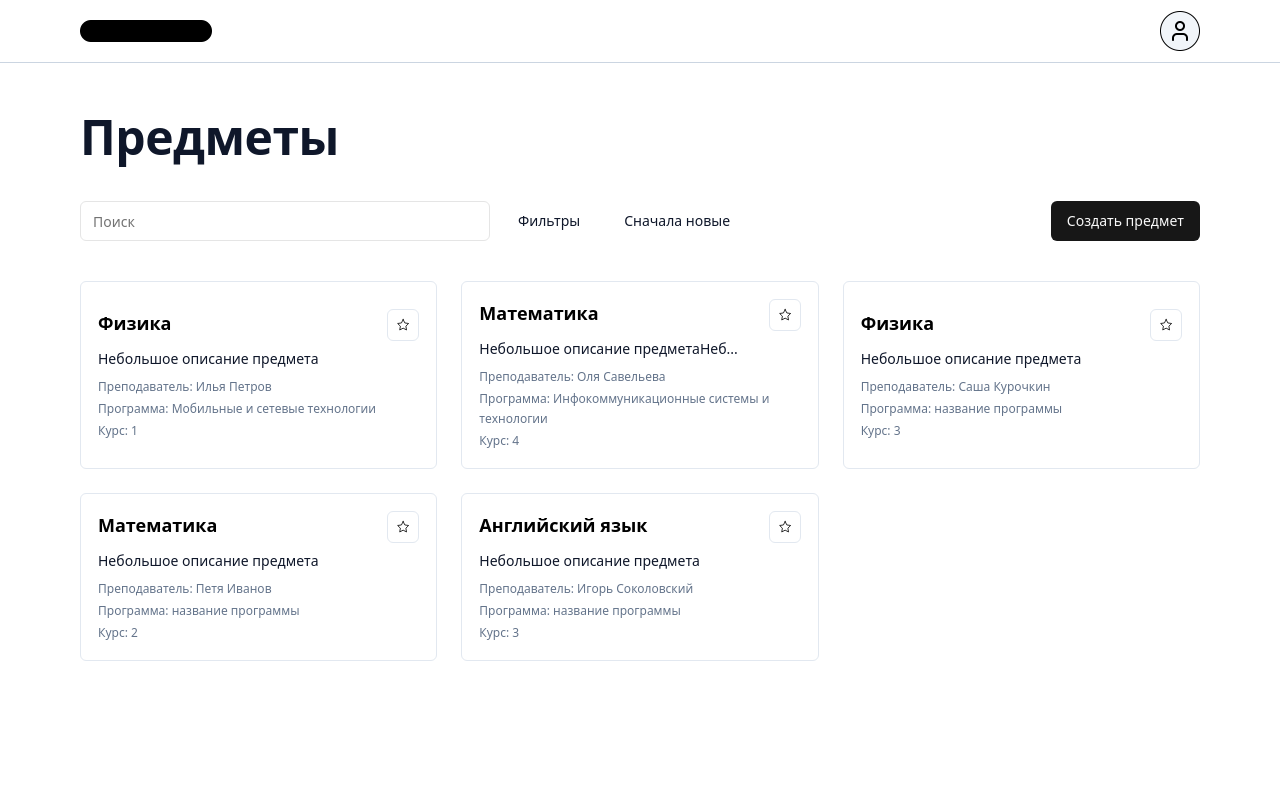
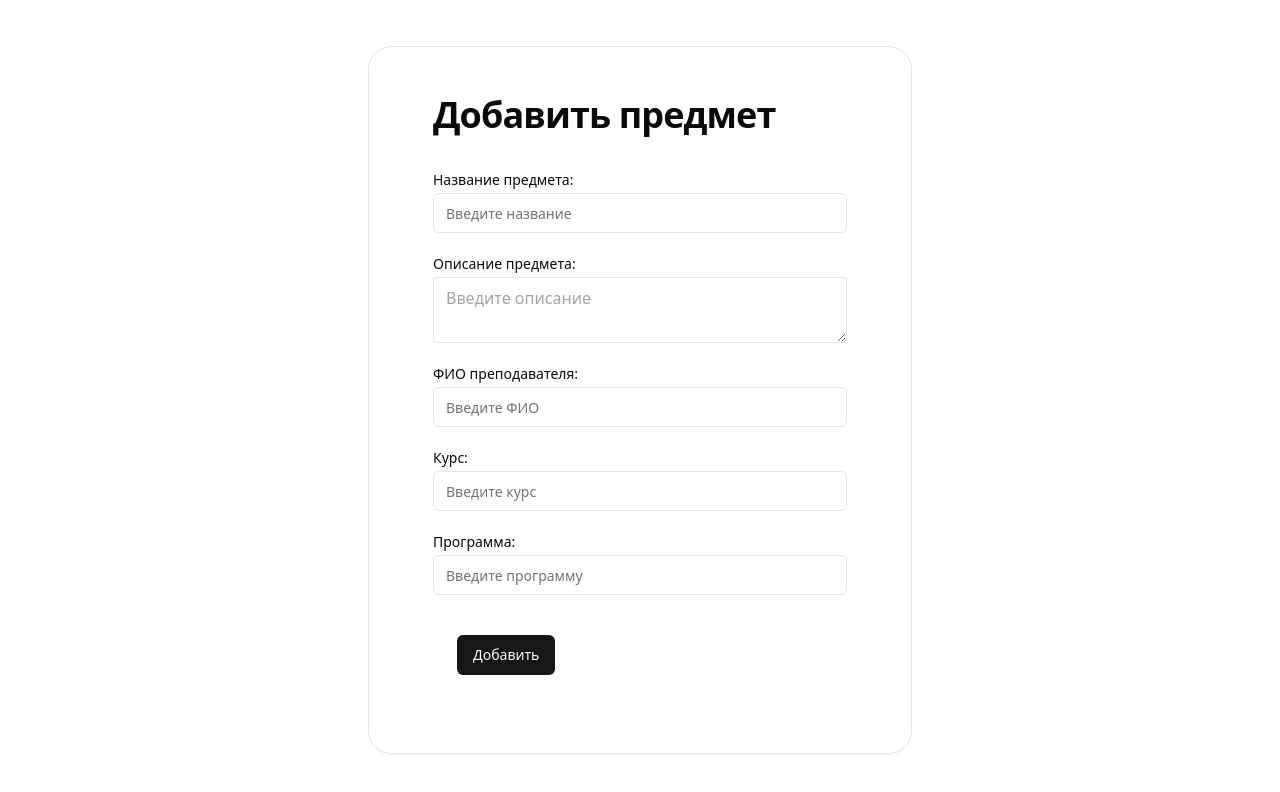
Before and after one commit to fedorova-m/edumat_frontend, a React (Vite) app: page / in a window 1280 px wide. Shown: the top 792 px of the page. Built offline with nearby package versions, Linux system fonts and the light colour scheme.

Commit message:
WIP added new card

```diff
--- a/src/App.tsx
+++ b/src/App.tsx
@@ -1,13 +1,16 @@
-import "./App.css"
-import SubjectPage from "./pages/SubjectsPage/subjectsPage"
-import { LoginPage } from "./pages/LoginPage/loginPage"
+import "./App.css";
+// import SubjectPage from "./pages/SubjectsPage/subjectsPage"
+// import { LoginPage } from "./pages/LoginPage/loginPage"
+import AddSubject from "./components/AddSubject/addSubject";
+
 function App() {
   return (
     <div className="App">
       {/* <LoginPage /> */}
-      <SubjectPage />
+      {/* <SubjectPage /> */}
+      <AddSubject />
     </div>
-  )
+  );
 }
 
-export default App
+export default App;
--- /dev/null
+++ b/src/components/AddSubject/addSubject.tsx
@@ -0,0 +1,139 @@
+import { Button } from "@/components/ui/button"; // Импортируем компонент Button
+import {
+  Card,
+  CardContent,
+  CardFooter,
+  CardHeader,
+  CardTitle,
+} from "@/components/ui/card"; // Импортируем компоненты для карточки
+import { Input } from "@/components/ui/input"; // Импортируем поле ввода
+import { Label } from "@/components/ui/label"; // Импортируем метки
+import { useState } from "react"; // Импортируем хук useState
+
+type AddSubjectCardProps = {
+  page: string;
+};
+
+const AddSubjectCard: React.FC<AddSubjectCardProps> = ({ page }) => {
+  const [subjectName, setSubjectName] = useState("");
+  const [description, setDescription] = useState("");
+  const [teacherName, setTeacherName] = useState("");
+  const [course, setCourse] = useState("");
+  const [program, setProgram] = useState("");
+
+  const handleSubmit = (event: React.FormEvent) => {
+    event.preventDefault();
+    console.log({
+      subjectName,
+      description,
+      teacherName,
+      course,
+      program,
+    });
+    setSubjectName("");
+    setDescription("");
+    setTeacherName("");
+    setCourse("");
+    setProgram("");
+  };
+
+  return (
+    <>
+      {page === "addSubject" && (
+        <Card
+          className="w-[544px]"
+          style={{
+            borderRadius: "24px",
+            paddingInline: "40px",
+            paddingBottom: "30px",
+          }}
+        >
+          <CardHeader>
+            <CardTitle
+              style={{
+                fontSize: "36px",
+                fontWeight: "800",
+                paddingBottom: "16px",
+                paddingTop: "26px",
+              }}
+            >
+              Добавить предмет
+            </CardTitle>
+          </CardHeader>
+          <CardContent>
+            <form onSubmit={handleSubmit}>
+              <div className="grid w-full items-center gap-6">
+                <div className="flex flex-col space-y-1.5">
+                  <Label htmlFor="subjectName">Название предмета:</Label>
+                  <Input
+                    id="subjectName"
+                    placeholder="Введите название"
+                    value={subjectName}
+                    onChange={(e) => setSubjectName(e.target.value)}
+                    required
+                  />
+                </div>
+                <div className="flex flex-col space-y-1.5">
+                  <Label htmlFor="description">Описание предмета:</Label>
+                  <textarea
+                    id="description"
+                    placeholder="Введите описание"
+                    value={description}
+                    onChange={(e) => setDescription(e.target.value)}
+                    className="border rounded px-3 py-2 w-full"
+                    required
+                  />
+                </div>
+                <div className="flex flex-col space-y-1.5">
+                  <Label htmlFor="teacherName">ФИО преподавателя:</Label>
+                  <Input
+                    id="teacherName"
+                    placeholder="Введите ФИО"
+                    value={teacherName}
+                    onChange={(e) => setTeacherName(e.target.value)}
+                    required
+                  />
+                </div>
+                <div className="flex flex-col space-y-1.5">
+                  <Label htmlFor="course">Курс:</Label>
+                  <Input
+                    id="course"
+                    placeholder="Введите курс"
+                    value={course}
+                    onChange={(e) => setCourse(e.target.value)}
+                    required
+                  />
+                </div>
+                <div className="flex flex-col space-y-1.5">
+                  <Label htmlFor="program">Программа:</Label>
+                  <Input
+                    id="program"
+                    placeholder="Введите программу"
+                    value={program}
+                    onChange={(e) => setProgram(e.target.value)}
+                    required
+                  />
+                </div>
+                <CardFooter className="flex justify-between mt-4">
+                  <Button type="submit" className="buttonAddSubject">
+                    Добавить
+                  </Button>
+                </CardFooter>
+              </div>
+            </form>
+          </CardContent>
+        </Card>
+      )}
+    </>
+  );
+};
+
+const App: React.FC = () => {
+  return (
+    <div className="flex justify-center items-center h-screen">
+      <AddSubjectCard page="addSubject" />
+    </div>
+  );
+};
+
+export default App;
```
Also changed, not shown: src/components/AddSubject/addSubject.css (added).
